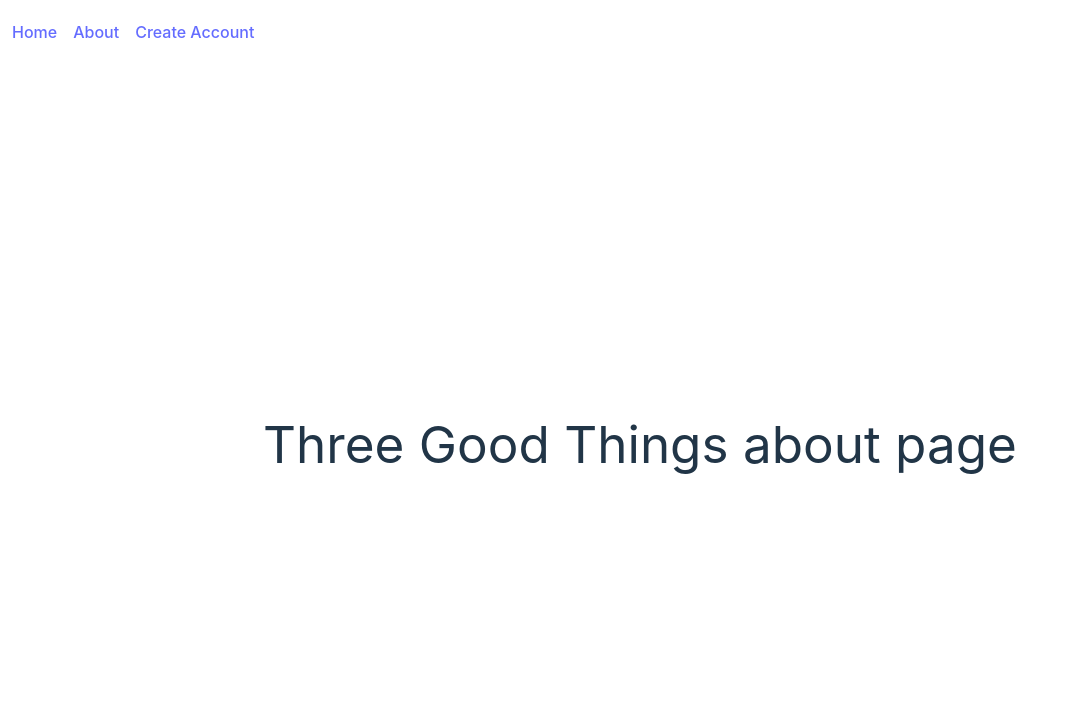
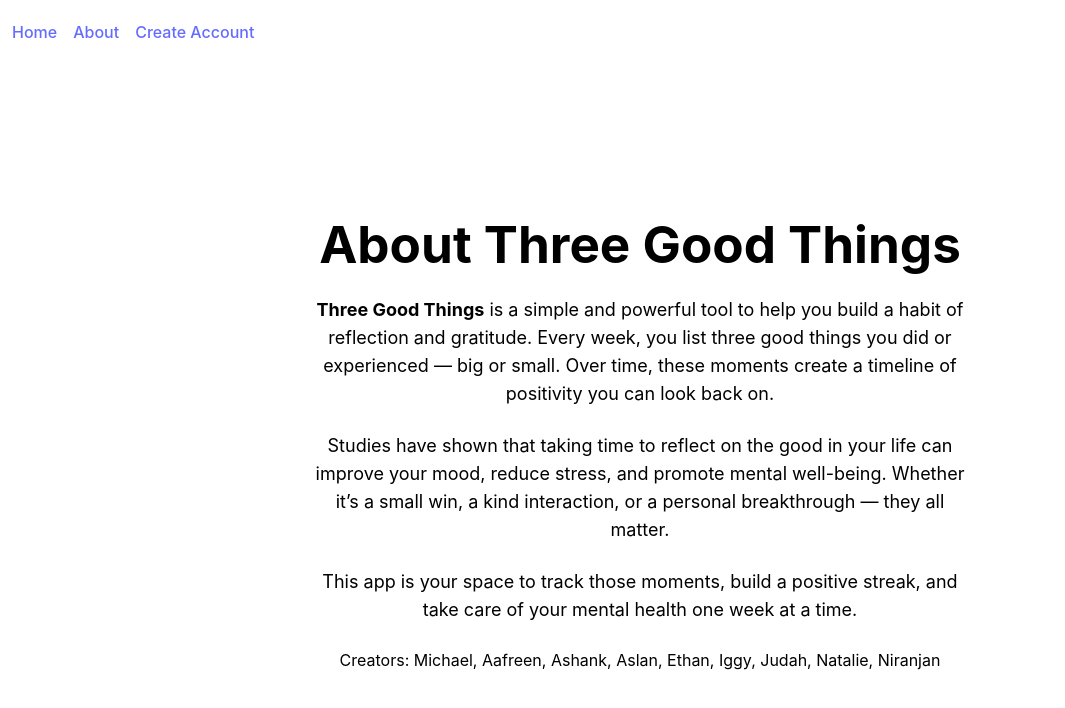
Before and after one commit to jdahlee/Three-Good-Things, a React (Vite) app in the folder frontend/: page /about in a window 1280 px wide. Shown: the top 708 px of the page, without its empty margins (0-1065 px from the left). Built offline with nearby package versions, Linux system fonts and the light colour scheme.

Commit message:
about pages

```diff
--- a/frontend/src/pages/About.jsx
+++ b/frontend/src/pages/About.jsx
@@ -1,11 +1,26 @@
 import React from "react";
 
-const About = ({ ...props }) => {
+const About = () => {
   return (
-    <div className="flex h-full justify-center items-center p-5">
-      <h1>Three Good Things about page</h1>
+    <div className="flex flex-col h-full justify-center items-center p-8 bg-white text-black space-y-6">
+      <h1 className="text-3xl font-bold">About Three Good Things</h1>
+      <p className="max-w-2xl text-center text-lg">
+        <strong>Three Good Things</strong> is a simple and powerful tool to help you build a habit of reflection and gratitude.
+        Every week, you list three good things you did or experienced — big or small. Over time, these moments create a
+        timeline of positivity you can look back on.
+      </p>
+      <p className="max-w-2xl text-center text-lg">
+        Studies have shown that taking time to reflect on the good in your life can improve your mood, reduce stress,
+        and promote mental well-being. Whether it’s a small win, a kind interaction, or a personal breakthrough —
+        they all matter.
+      </p>
+      <p className="max-w-2xl text-center text-lg">
+        This app is your space to track those moments, build a positive streak, and take care of your mental health one week at a time.
+      </p>
+      <p>
+        Creators: Michael, Aafreen, Ashank, Aslan, Ethan, Iggy, Judah, Natalie, Niranjan
+      </p>
     </div>
   );
 };
-
 export default About;
--- a/frontend/src/pages/Home.jsx
+++ b/frontend/src/pages/Home.jsx
@@ -22,7 +22,7 @@ const Home = ({ ...props }) => {
       </p>
 
       <button
-        className="mt-6 px-6 py-3 bg-blue-700 text-black rounded-lg hover:bg-blue-600 transition"
+        className="mt-6 px-6 py-3 bg-blue-700 text-black ounded-lg hover:bg-blue-600 transition"
         onClick={handleLogClick}
       >
         Log Three Good Things
```
